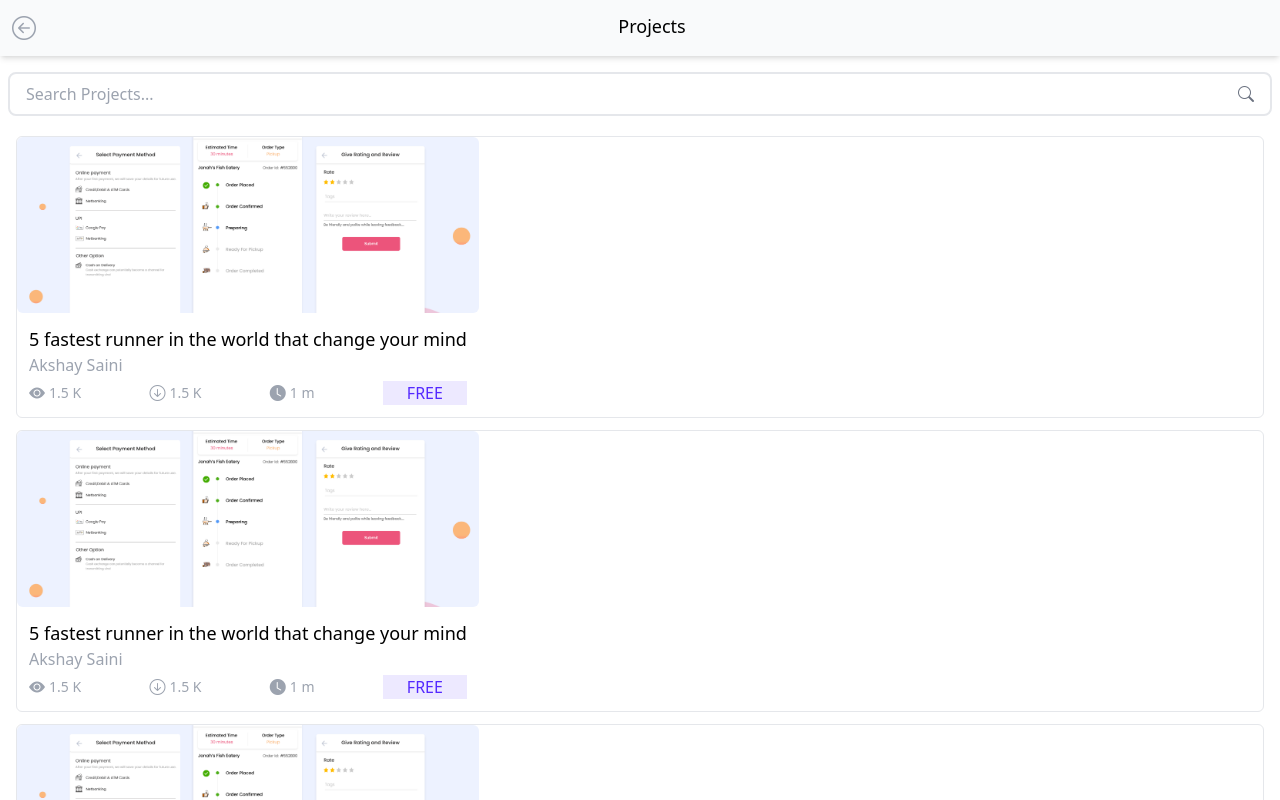
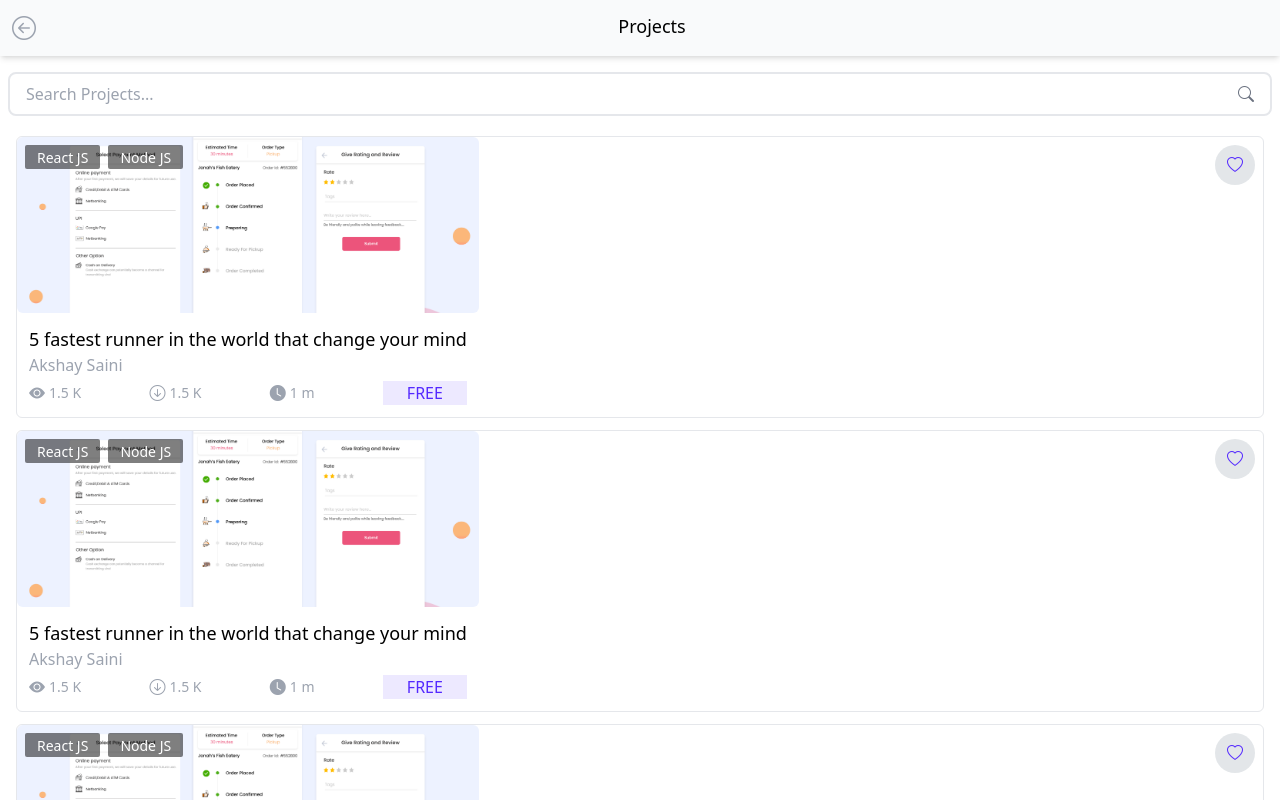
Before and after one commit to mrafeeq805/CodeLab, a React (Create React App) app: page /projects in a window 1280 px wide. Shown: the top 800 px of the page. Built offline with nearby package versions, Linux system fonts and the light colour scheme.

Commit message:
project card modified

```diff
--- /dev/null
+++ b/src/components/DomainChip.js
@@ -0,0 +1,11 @@
+import React from 'react'
+
+const DomainChip = ({title}) => {
+  return (
+    <div className='bg-black bg-opacity-50 rounded-sm px-3'>
+        <span className='text-white text-sm'>{title}</span>
+    </div>
+  )
+}
+
+export default DomainChip
--- a/src/components/ProjectCardMain.js
+++ b/src/components/ProjectCardMain.js
@@ -1,8 +1,10 @@
 import React from "react";
+import DomainChip from "./DomainChip";
 
 const ProjectCardMain = () => {
+	const list = ["React JS","Node JS"]
 	return (
-		<div className="border-[1px] border-gray-200 rounded-md flex">
+		<div className="border-[1px] border-gray-200 rounded-md flex relative">
 			<div className="">
 				<img
 					className="rounded-md h-44 w-full object-cover"
@@ -35,6 +37,12 @@ const ProjectCardMain = () => {
 					</div>
 				</div>
 			</div>
+			<div className="absolute flex justify-center items-center top-2 right-2 rounded-full h-10 w-10 bg-gray-300 p-2 bg-opacity-60">
+				<i class="bi bi-heart text-primary"></i>
+			</div>
+			<div className="flex absolute top-2 left-2 gap-2">
+				{list.map(item => <DomainChip key={item} title={item}/>)}
+			</div>
 		</div>
 	);
 };
```
